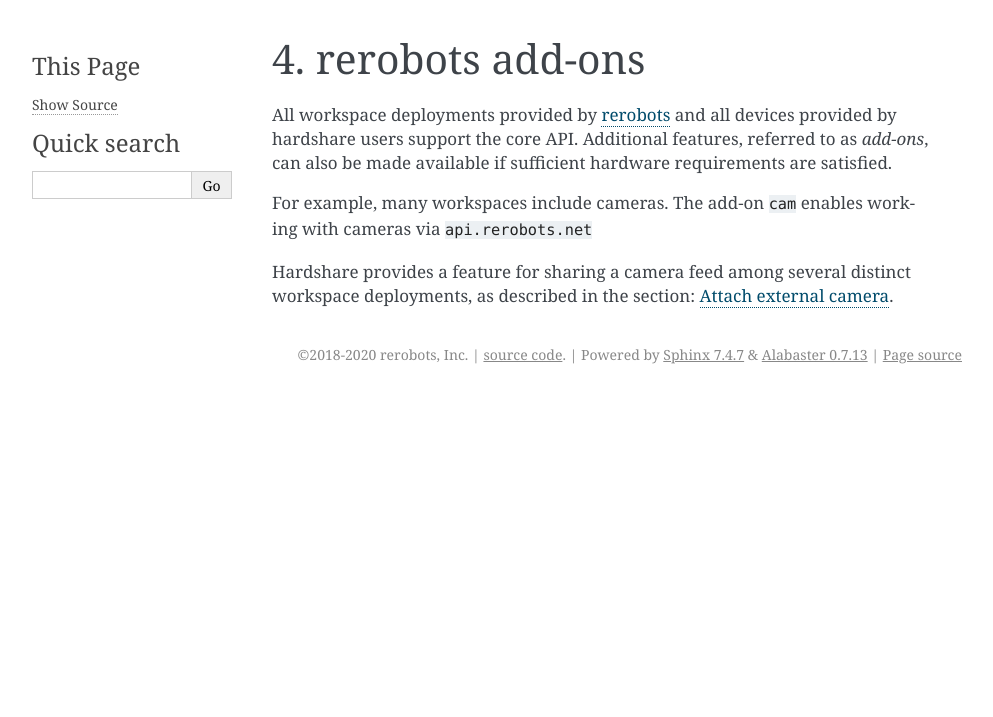
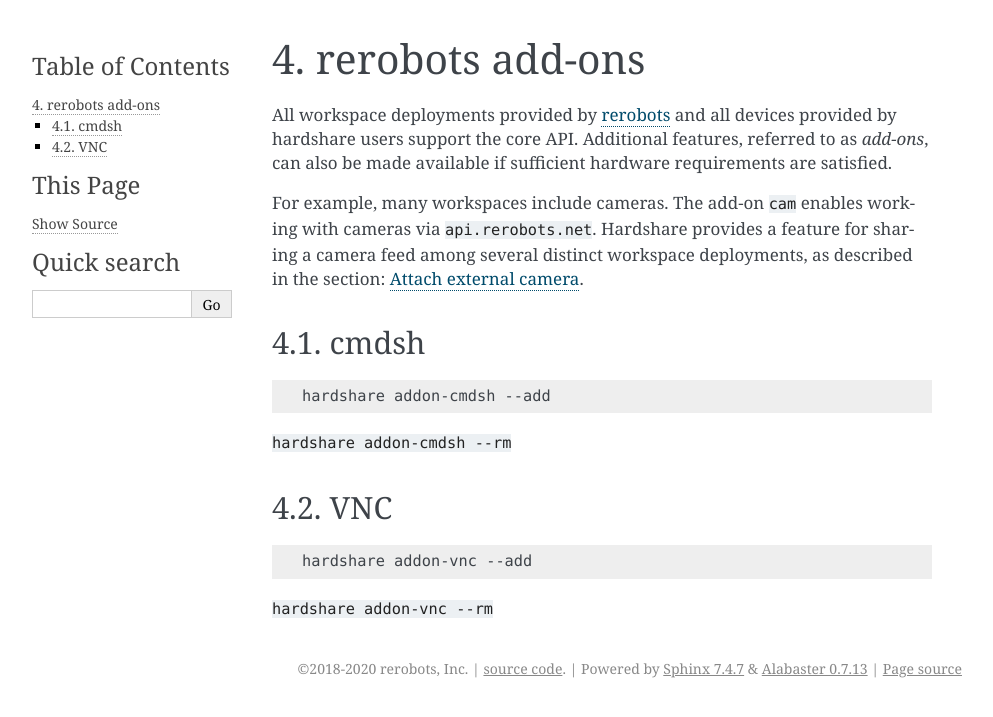
Before and after one commit to rerobots/hardshare, a Sphinx documentation site: the page built from doc/addons.rst, in a window 1280 px wide. Shown: the top 717 px of the page, without its empty margins (148-1141 px from the left). Built offline with Sphinx 7.4.7, drawn with Linux system fonts in a browser that asks for light colours; the version number is read from the project's files by our own code.

Commit message:
DOC: outline sections on cmdsh, vnc add-ons
[ci skip]

```diff
--- a/doc/addons.rst
+++ b/doc/addons.rst
@@ -7,10 +9,31 @@ hardshare users support the core API. Additional features, referred to as
 satisfied.
 
 For example, many workspaces include cameras. The add-on ``cam`` enables working
-with cameras via ``api.rerobots.net``
+with cameras via ``api.rerobots.net``. Hardshare provides a feature for sharing
+a camera feed among several distinct workspace deployments, as described in the
+section: :doc:`attach_camera`.
 
-Hardshare provides a feature for sharing a camera feed among several distinct
-workspace deployments, as described in the section: :doc:`attach_camera`.
+
+cmdsh
+-----
+
+::
+
+  hardshare addon-cmdsh --add
+
+``hardshare addon-cmdsh --rm``
+
+
+VNC
+---
+
+::
+
+  hardshare addon-vnc --add
+
+
+``hardshare addon-vnc --rm``
 
 
 .. _rerobots: https://rerobots.net/
+.. _under the directory robots/ of the sourcetree: https://github.com/rerobots/hardshare/tree/master/robots
```
Also changed, not shown: other parts of doc/addons.rst (+2 -0 lines).
